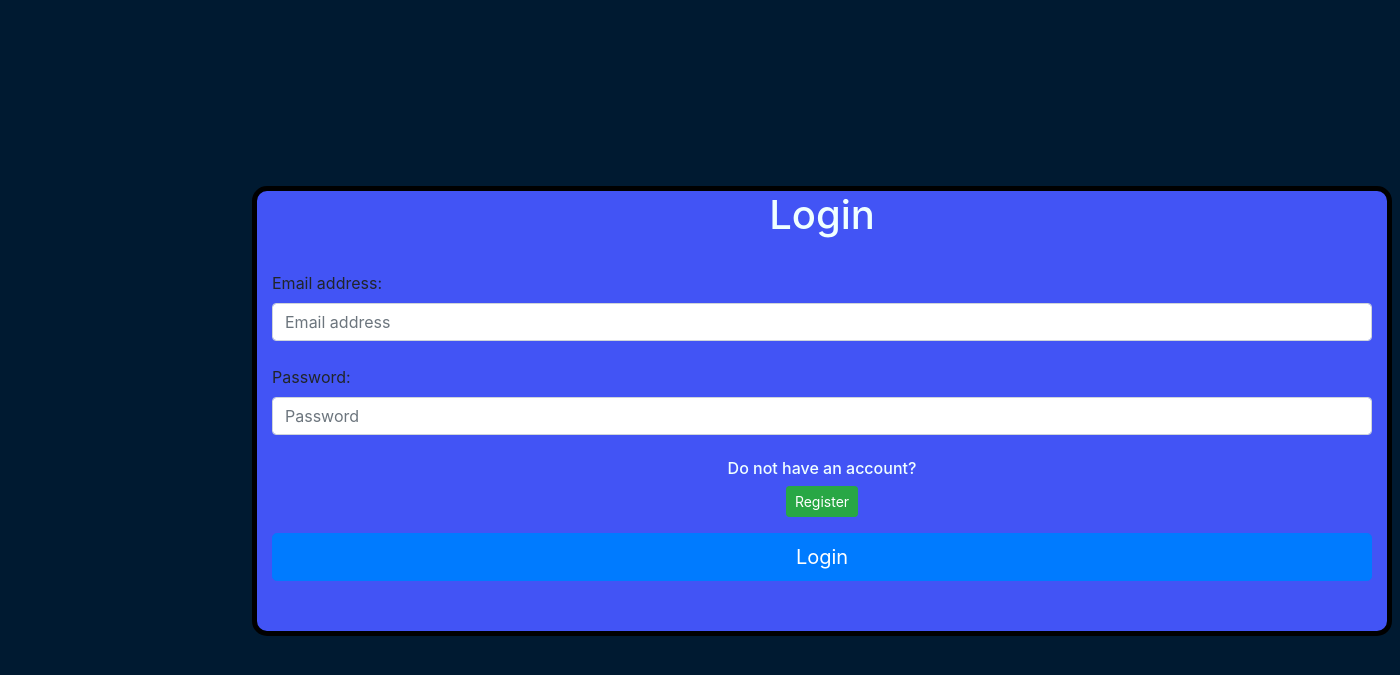
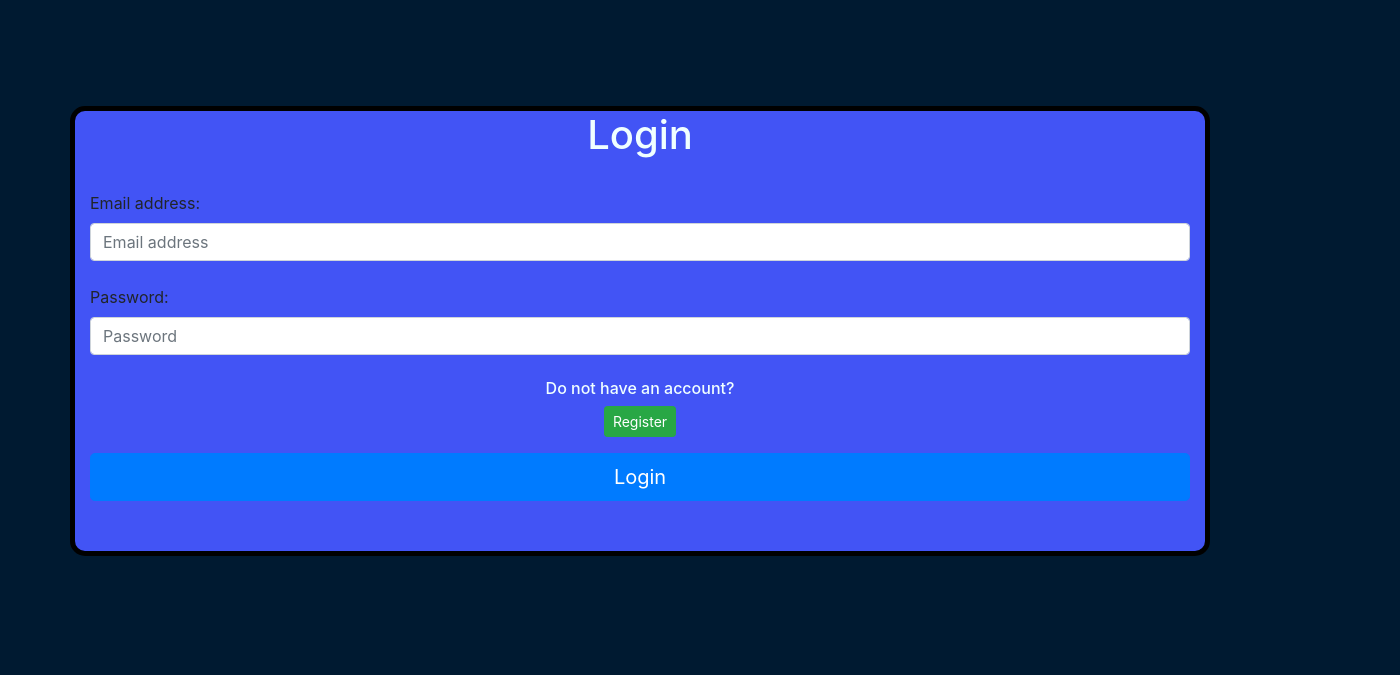
Before and after one commit to NemanjaVasiljevic/DRS_Projekat, a Flask app: page /login in a window 1400 px wide. Shown: the part 54-729 px from the top of the page. Run offline with Flask 2, Linux system fonts and the light colour scheme; some libraries are stand-ins or nearby versions.

Commit message:
manje ispravke

```diff
--- a/UI/API/templates/base.html
+++ b/UI/API/templates/base.html
@@ -71,8 +71,8 @@ img {
   animation: 1.5s ease-out 0s 1 slideInFromLeft;
   background-color: #4254f5;
   position: absolute;
-  top: 30%;
-  left: 18%;
+  top: 20%;
+  left: 5%;
   height: 450px;
   border: 5px solid #000;
   border-radius: 15px;
@@ -85,7 +85,7 @@ img {
   background-color: #4254f5;
   position: absolute;
   top: 10%;
-  left: 18%;
+  left: 5%;
   height: 1100px;
   border: 5px solid #000;
   border-radius: 15px;
```
